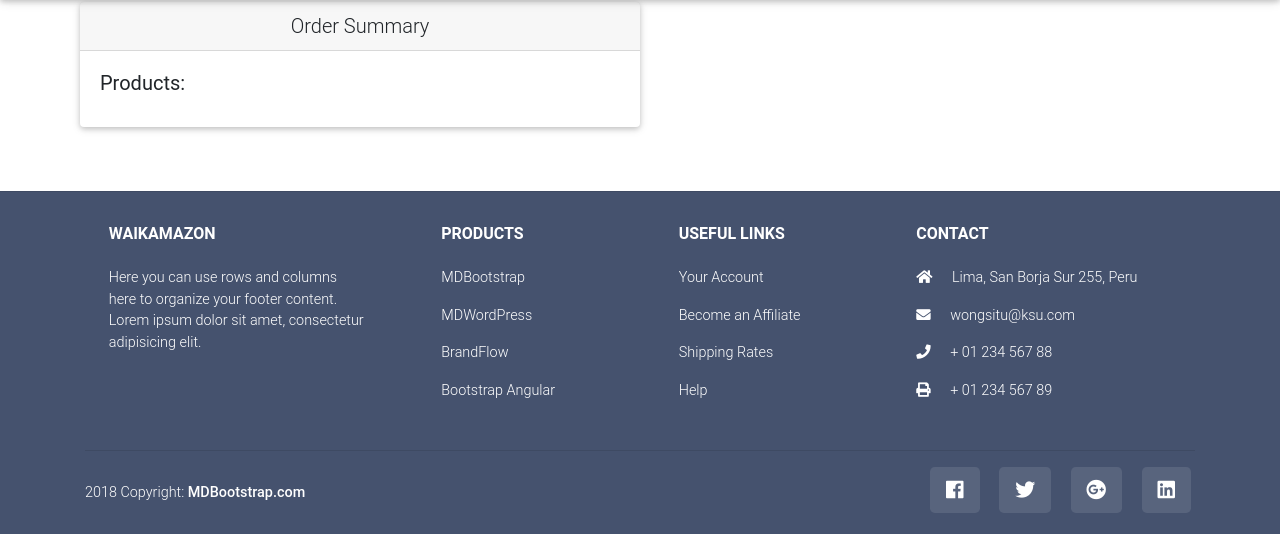
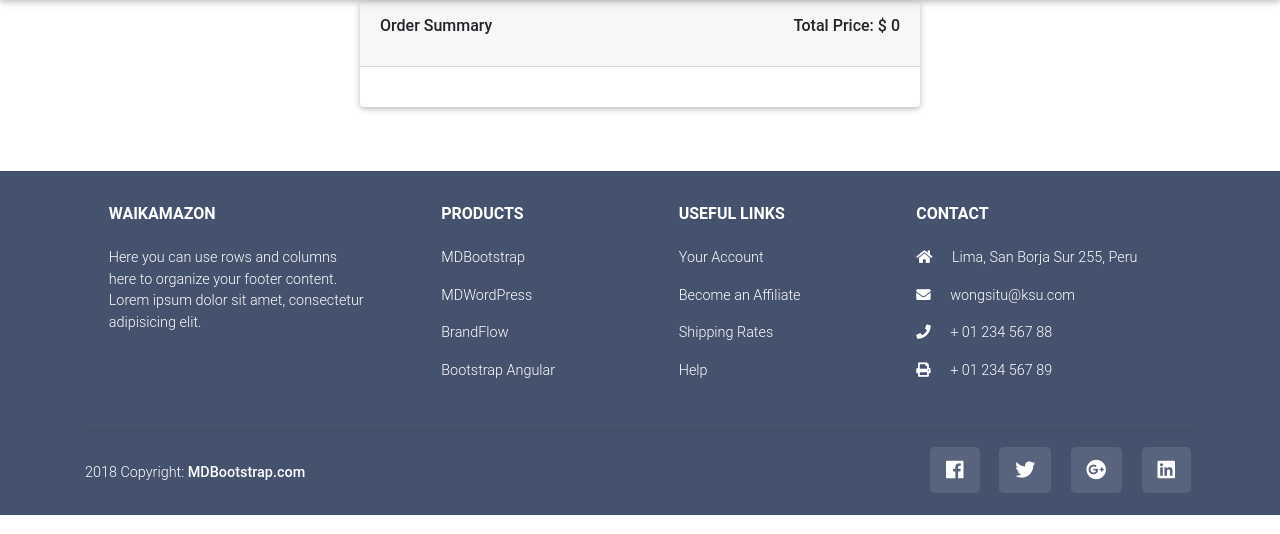
Before and after one commit to wongsitu/Coupon-Bank, a Django app: page /payment in a window 1280 px wide. Shown: the part 62-596 px from the top of the page. Run offline with Django 3.2, Linux system fonts and the light colour scheme; the visitor is signed in with stand-in values (Sample User, id 1); data comes from the database, SQL or seed files in the repository; data that the repository does not hold is empty; parts of the project's set-up code (start-up, migrations or seed data) failed here and were passed over; some libraries are stand-ins or nearby versions.

Commit message:
Styled checkout page

```diff
--- a/couponBank/static/css/styles.css
+++ b/couponBank/static/css/styles.css
@@ -25,6 +25,7 @@ main{
 .banner div img {
     width: 15em;
     height: auto;
+    margin: auto;
 }
 
 .banner{
--- a/couponBank/templates/couponBank/payment.html
+++ b/couponBank/templates/couponBank/payment.html
@@ -1,15 +1,28 @@
 {% extends 'couponBank/base.html' %}
 
 {% block content %}
-<div class="card w-50">
-    <h5 class="card-header" style="text-align: center">Order Summary</h5>
-    <div class="card-body">
-        <h5 class="card-title">Products:</h5>
-        {% for order in orders%}
-            <p class="card-text">{{order.products}} $ {{order.products.price}}</p>
+<div class="card w-50 text-center mx-auto spacing">
+    <div class="card-header" id="space">
+        <p><strong>Order Summary</strong></p>
+        <p><strong>Total Price: $ {{pricing}}</strong></p>
+    </div>
+    <div class="card-body" id="flex-on-my-ex">
+        <div>
+            {% for product in orders %}
+            <div class="alignment">
+                <div>
+                    <img src="{{product.products.picture.url}}" id="image">
+                </div>
+                <div class="image-text">
+                    <p class="card-text">{{product}} ${{product.products.price}}</p>
+                    <p class="card-text"> Sold by: {{product.products.user}}</p>
+                </div>
+            </div>
             {% endfor %}
         </div>
-    <form action="/checkout" method="POST">
+    </div>
+</div>
+<form action="/checkout" method="POST" class="text-center">
     {% csrf_token %}
     <script src="https://checkout.stripe.com/checkout.js" class="stripe-button"
         data-key="{{stripe_key}}"
@@ -19,6 +32,5 @@
         data-currency="usd">
     </script>
 </form>
-</div>
 
 {% endblock %}
--- a/couponBank/views.py
+++ b/couponBank/views.py
@@ -271,11 +271,13 @@ def payment(request):
     Total_price = []
     for obj in orders.filter().all():
         Total_price.append(obj.products.price)
+    pricing = sum(Total_price)
     Total_price = sum(Total_price*100)
     content = {
         "stripe_key": settings.STRIPE_TEST_PUBLIC_KEY,
         "orders":orders,
-        "Total_price":Total_price
+        "Total_price":Total_price,
+        "pricing":pricing
         }
     return render(request, "couponBank/payment.html", content)
 
```
Lines whose indentation alone changed are shown as unchanged.
